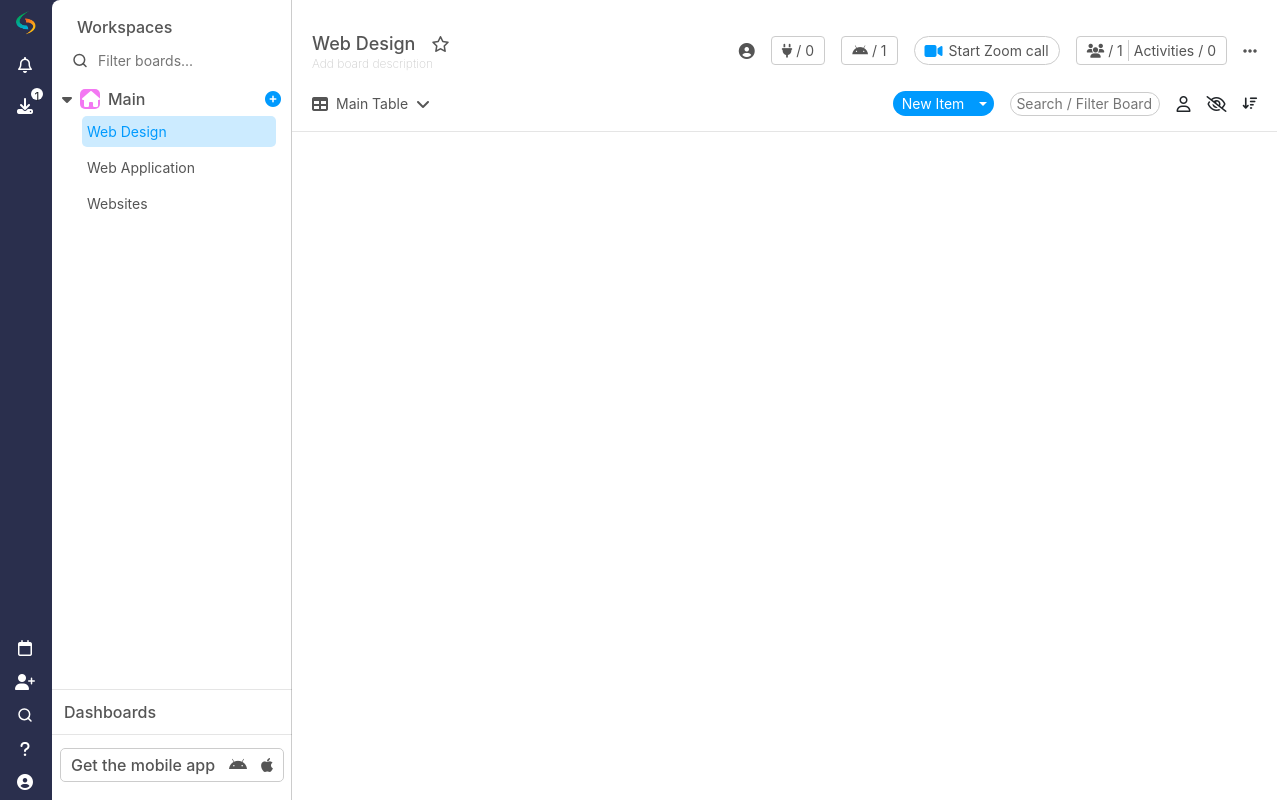
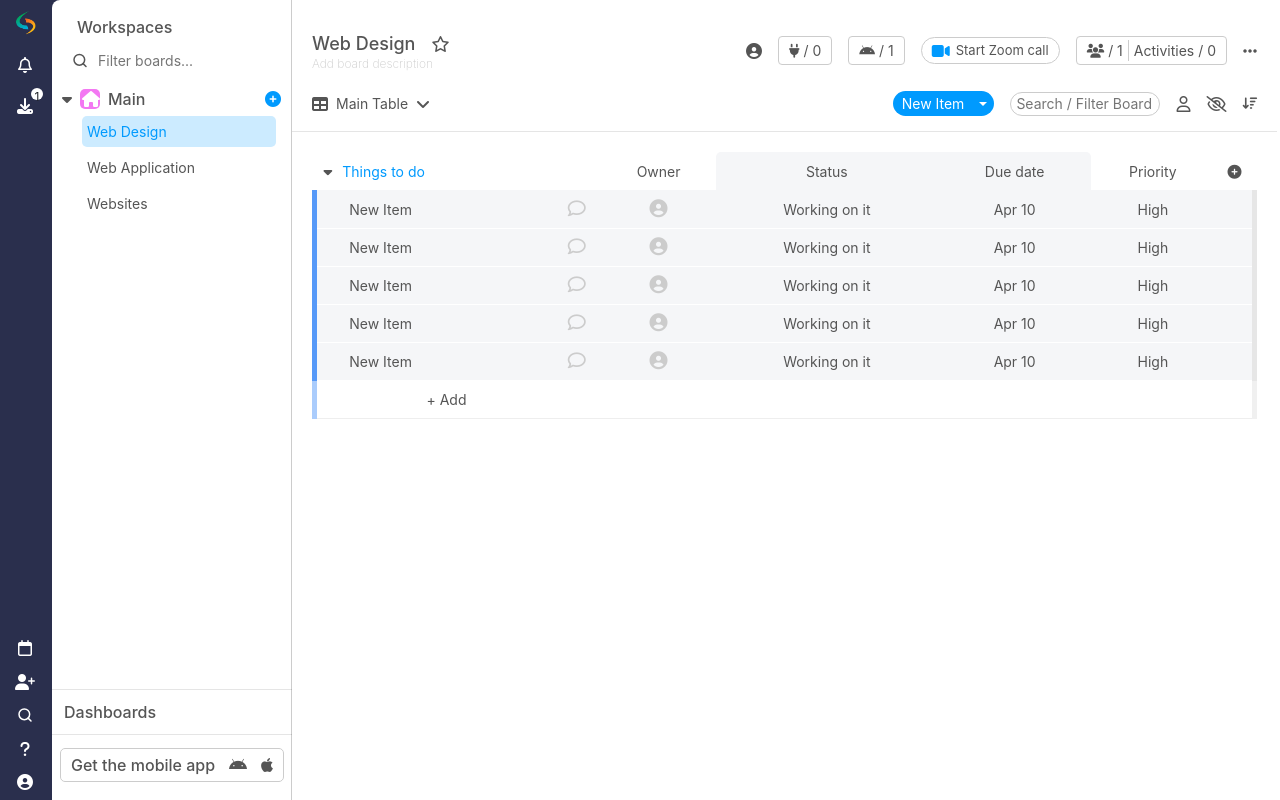
Before and after one commit to pavankumar-n/todo-app, a React (Create React App) app in the folder todo-app/: page / in a window 1280 px wide. Built offline with nearby package versions, Linux system fonts and the light colour scheme.

Commit message:
ADD Todo Items

```diff
--- a/todo-app/src/components/MainGrid.js
+++ b/todo-app/src/components/MainGrid.js
@@ -1,5 +1,6 @@
 import React, { Component } from "react";
 import TopRow from "./TopRow";
+import TodoList from "./TodoList";
 
 class MainGrid extends Component {
 
@@ -8,6 +9,7 @@ class MainGrid extends Component {
             <div>
                 <TopRow />
                 <hr />
+                <TodoList />
             </div>
         )
     }
--- a/todo-app/src/components/SecondRow.js
+++ b/todo-app/src/components/SecondRow.js
@@ -19,9 +19,9 @@ let SecondRow = () => {
                     </button>
                 </div>
                 <input className="filter-board-inp mr-3" type="text" placeholder="Search / Filter Board" />
-                <i className="fa fa-user-o mr-3" aria-hidden="true"></i>
-                <i className="fa fa-eye-slash mr-3" aria-hidden="true"></i>
-                <i className="fa fa-sort-amount-desc f-13" aria-hidden="true"></i>
+                <i className="fa fa-user-o font-icons mr-3" aria-hidden="true"></i>
+                <i className="fa fa-eye-slash font-icons mr-3" aria-hidden="true"></i>
+                <i className="fa fa-sort-amount-desc font-icons f-13" aria-hidden="true"></i>
             </div>
         </div>
     )
--- /dev/null
+++ b/todo-app/src/components/TodoList.js
@@ -0,0 +1,62 @@
+import React, { Component } from "react";
+
+const data = [1, 2, 3, 4, 5]
+
+class TodoList extends Component {
+    render() {
+        return (
+            <div className="todo-list-container">
+                <table>
+                    <thead>
+                        <tr>
+                            <th>
+                                <i className={`fa fa-caret-down CP`} aria-hidden="true"></i>
+                            </th>
+                            <th className="blue text-left">Things to do</th>
+                            <th></th>
+                            <th>Owner</th>
+                            <th className="header-highlight BR-5-left">Status</th>
+                            <th className="header-highlight BR-5-right">Due date</th>
+                            <th>Priority</th>
+                            <th>
+                                <i className="fa fa-plus-circle CP" title="Add" aria-hidden="true"></i>
+                            </th>
+                        </tr>
+                    </thead>
+                    <tbody>
+                        {data.map(item => {
+                            return (
+                                <tr key={item} className="todo-item">
+                                    <td></td>
+                                    <td className="text-left pl-2">New Item</td>
+                                    <td>
+                                        <i className="fa fa-comment-o f-18 fa-icon-light" aria-hidden="true"></i>
+                                    </td>
+                                    <td>
+                                        <i className="fa fa-user-circle f-18 fa-icon-light" aria-hidden="true"></i>
+                                    </td>
+                                    <td>Working on it</td>
+                                    <td>Apr 10</td>
+                                    <td>High</td>
+                                    <td></td>
+                                </tr>
+                            )
+                        })}
+                        <tr className="todo-item todo-add-item">
+                            <td></td>
+                            <td>+ Add</td>
+                            <td></td>
+                            <td></td>
+                            <td></td>
+                            <td></td>
+                            <td></td>
+                            <td></td>
+                        </tr>
+                    </tbody>
+                </table>
+            </div>
+        )
+    }
+}
+
+export default TodoList;
--- a/todo-app/src/styles/_variables.scss
+++ b/todo-app/src/styles/_variables.scss
@@ -3,8 +3,14 @@ $primary-font: 'Public Sans', sans-serif;
 // Colors
 $sidebar-bgcolor: #2a2f4d;
 $white: #ffffff;
+$light-grey: #f5f6f8;
 $blue: #009afe;
 $light-blue: #ccebff;
 $pink: #f378f2;
+$todo-BL-color: #5699f8;
+$todo-add-color: #aaccfc;
+$BR-color: #e6e6e6;
+$BR-add-color: #f0f0f0;
+
 // Text Colors
 $font-color: #555;
--- a/todo-app/src/styles/common.scss
+++ b/todo-app/src/styles/common.scss
@@ -12,6 +12,14 @@
 
 .BR-5 {
     border-radius: 5px;
+}
+
+.BR-5-left {
+    border-radius: 5px 0 0 0;
+}
+
+.BR-5-right {
+    border-radius: 0 5px 0 0;
 }
 
 hr {
@@ -34,7 +42,7 @@ ul {
 }
 
 .blue {
-    color: $blue;
+    color: $blue !important;
 }
 
 .bg-pink {
@@ -60,3 +68,19 @@ input[type=text] {
 .f-13 {
     font-size: 13px;
 }
+
+.f-18 {
+    font-size: 18px !important;
+}
+
+.text-left {
+    text-align: left !important;
+}
+
+.text-center {
+    text-align: center !important;
+}
+
+.fa-icon-light {
+    color: #ccc;
+}
--- a/todo-app/src/styles/index.scss
+++ b/todo-app/src/styles/index.scss
@@ -1,5 +1,6 @@
-@import "./main";
-@import "./globalnavigation";
-@import "./common";
-@import "./contextnav";
-@import "./toprow"
+@import "./main.scss";
+@import "./globalnavigation.scss";
+@import "./common.scss";
+@import "./contextnav.scss";
+@import "./toprow.scss";
+@import "./todolist.scss";
--- /dev/null
+++ b/todo-app/src/styles/todolist.scss
@@ -0,0 +1,39 @@
+.todo-list-container {
+    margin: 20px;
+    table {
+        width: 100%;
+        th {
+            text-align: center;
+            color: $font-color;
+            font-weight: 400;
+            height: 38px;
+            font-size: 14px;
+        }
+        td {
+            text-align: center;
+        }
+    }
+}
+
+.header-highlight {
+    background-color: $light-grey;
+}
+
+.todo-item {
+    padding: 5px;
+    background-color: $light-grey;
+    height: 38px;
+    color: $font-color;
+    font-size: 14px;
+    border-left: 5px solid $todo-BL-color;
+    border-right: 5px solid $BR-color;
+    border-bottom: 1px solid $white;
+    cursor: all-scroll;
+}
+
+.todo-add-item {
+    background-color: $white;
+    border-left: 5px solid $todo-add-color;
+    border-right: 5px solid $BR-add-color;
+    border-bottom: 1px solid #eee;
+}
--- a/todo-app/src/styles/toprow.scss
+++ b/todo-app/src/styles/toprow.scss
@@ -63,7 +63,7 @@
     border: 1px solid #ccc;
     border-radius: 20px;
     span {
-        font-size: 14px;
+        font-size: 13px;
         color: $font-color;
         padding: 3px 10px 3px 3px;
     }
```
